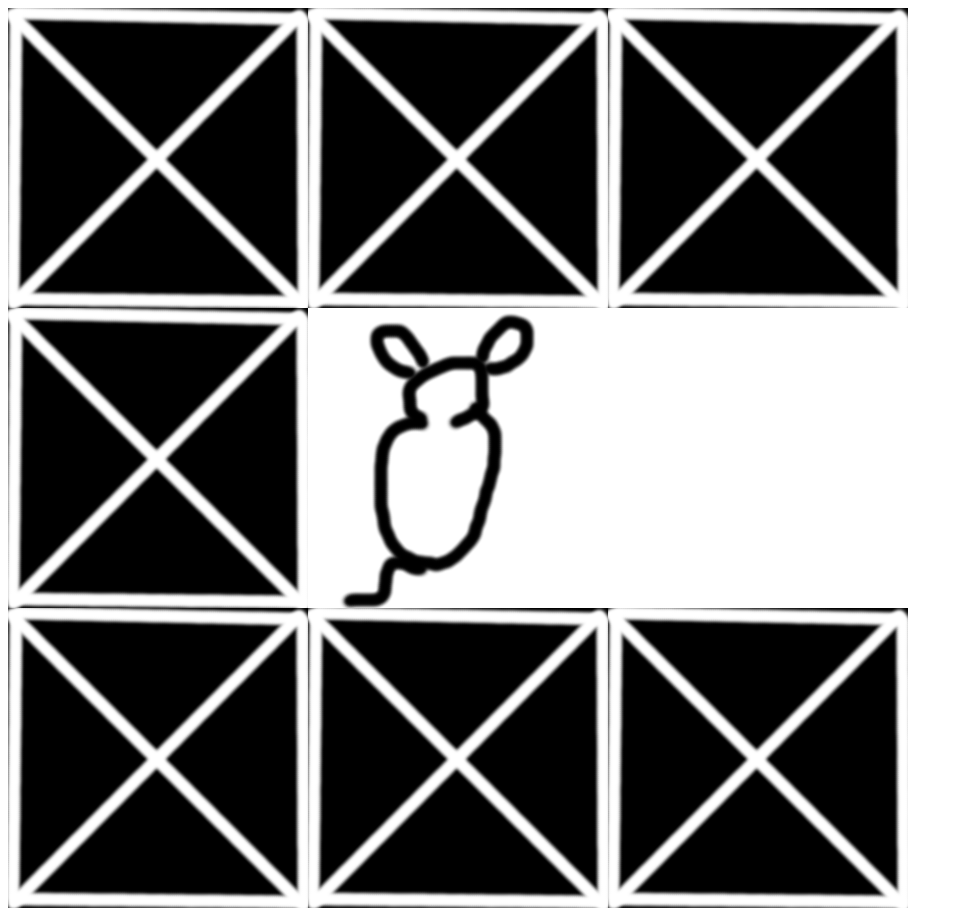
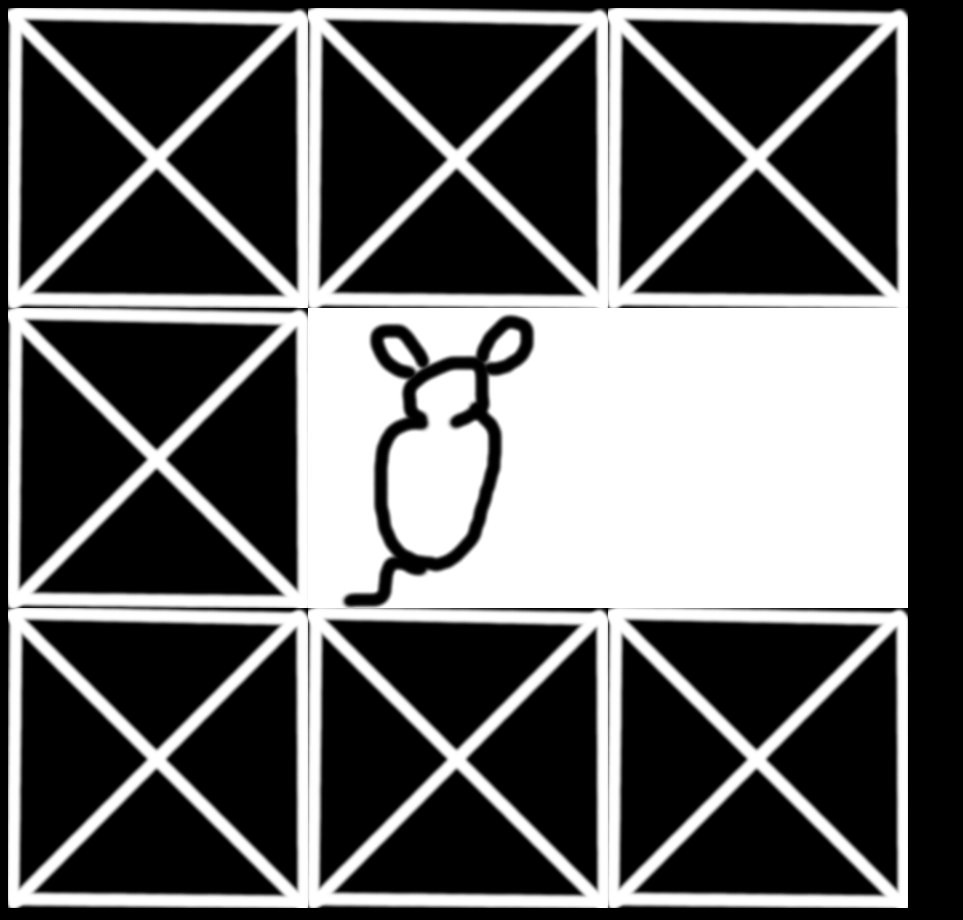
Before and after one commit to sgadrat/smellworld, a plain HTML site: page index.html in a window 1280 px wide. Shown: the whole page, without its empty margins (0-963 px from the left). Drawn offline with Linux system fonts and the light colour scheme; animation ran at ten frames a second.

Commit message:
background + tileSize var

```diff
--- a/index.html
+++ b/index.html
@@ -7,6 +7,6 @@
   <script src="js/pixi.min.js"></script>
   <script src="js/SmellWorld.js"></script>
   <script src="js/input.js"></script>
-<body onload="SmellWorld.init();">
+<body onload="SmellWorld.init();" style="background-color: black;">
 </body>
 </html>
--- a/js/SmellWorld.js
+++ b/js/SmellWorld.js
@@ -1,6 +1,7 @@
 
 var viewPortWidth = 900 ;
 var viewPortHeight = 900 ;
+var tileSize = 300;
 
 var MAZE_FLOOR = 0;
 var MAZE_WALL = 1;
@@ -15,18 +16,21 @@ var SmellWorld = {
 			cheese: null,
 			mouse: null,
 			tiles: [
-				[null, null, null, null, null, null],
-				[null, null, null, null, null, null],
-				[null, null, null, null, null, null],
-				[null, null, null, null, null, null],
-				[null, null, null, null, null, null],
-				[null, null, null, null, null, null],
+				[null,null,null,null,null,null,null,null,null],
+				[null,null,null,null,null,null,null,null,null],
+				[null,null,null,null,null,null,null,null,null],
+				[null,null,null,null,null,null,null,null,null],
+				[null,null,null,null,null,null,null,null,null],
+				[null,null,null,null,null,null,null,null,null],
+				[null,null,null,null,null,null,null,null,null],
+				[null,null,null,null,null,null,null,null,null],
+				[null,null,null,null,null,null,null,null,null]
 			]
 		},
 	},
 	gameState: {
-		mousePosition: {x: 1, y: 4},
-		cheesePosition: {x: 1, y: 1},
+		mousePosition: {x: 1, y: 1},
+		cheesePosition: {x: 6, y: 6},
 
 		// Maze reporesentation
 		//  maze[y][x] contains the tile at (x, y) position
@@ -34,13 +38,24 @@ var SmellWorld = {
 		//  1: blocked
 		//  2: mouse start position
 		//  3: cheese position
+		// maze: [
+		// 	[MAZE_WALL  , MAZE_WALL  , MAZE_WALL  , MAZE_WALL  , MAZE_WALL  , MAZE_WALL  ],
+		// 	[MAZE_WALL  , MAZE_CHEESE, MAZE_FLOOR , MAZE_FLOOR , MAZE_FLOOR , MAZE_WALL  ],
+		// 	[MAZE_WALL  , MAZE_WALL  , MAZE_WALL  , MAZE_WALL  , MAZE_FLOOR , MAZE_WALL  ],
+		// 	[MAZE_WALL  , MAZE_WALL  , MAZE_WALL  , MAZE_WALL  , MAZE_FLOOR , MAZE_WALL  ],
+		// 	[MAZE_WALL  , MAZE_MOUSE , MAZE_FLOOR , MAZE_FLOOR , MAZE_FLOOR , MAZE_WALL  ],
+		// 	[MAZE_WALL  , MAZE_WALL  , MAZE_WALL  , MAZE_WALL  , MAZE_WALL  , MAZE_WALL  ],
+		// ]
 		maze: [
-			[MAZE_WALL  , MAZE_WALL  , MAZE_WALL  , MAZE_WALL  , MAZE_WALL  , MAZE_WALL  ],
-			[MAZE_WALL  , MAZE_CHEESE, MAZE_FLOOR , MAZE_FLOOR , MAZE_FLOOR , MAZE_WALL  ],
-			[MAZE_WALL  , MAZE_WALL  , MAZE_WALL  , MAZE_WALL  , MAZE_FLOOR , MAZE_WALL  ],
-			[MAZE_WALL  , MAZE_WALL  , MAZE_WALL  , MAZE_WALL  , MAZE_FLOOR , MAZE_WALL  ],
-			[MAZE_WALL  , MAZE_MOUSE , MAZE_FLOOR , MAZE_FLOOR , MAZE_FLOOR , MAZE_WALL  ],
-			[MAZE_WALL  , MAZE_WALL  , MAZE_WALL  , MAZE_WALL  , MAZE_WALL  , MAZE_WALL  ],
+			[MAZE_WALL,MAZE_WALL,MAZE_WALL,MAZE_WALL,MAZE_WALL,MAZE_WALL,MAZE_WALL,MAZE_WALL,MAZE_WALL],
+			[MAZE_WALL,MAZE_FLOOR,MAZE_FLOOR,MAZE_FLOOR,MAZE_FLOOR,MAZE_FLOOR,MAZE_FLOOR,MAZE_FLOOR,MAZE_WALL],
+			[MAZE_WALL,MAZE_WALL,MAZE_WALL,MAZE_FLOOR,MAZE_WALL,MAZE_WALL,MAZE_FLOOR,MAZE_WALL,MAZE_WALL],
+			[MAZE_WALL,MAZE_FLOOR,MAZE_FLOOR,MAZE_FLOOR,MAZE_FLOOR,MAZE_WALL,MAZE_FLOOR,MAZE_WALL,MAZE_WALL],
+			[MAZE_WALL,MAZE_FLOOR,MAZE_FLOOR,MAZE_WALL,MAZE_FLOOR,MAZE_WALL,MAZE_FLOOR,MAZE_WALL,MAZE_WALL],
+			[MAZE_WALL,MAZE_FLOOR,MAZE_WALL,MAZE_WALL,MAZE_FLOOR,MAZE_WALL,MAZE_WALL,MAZE_FLOOR,MAZE_WALL],
+			[MAZE_WALL,MAZE_FLOOR,MAZE_FLOOR,MAZE_WALL,MAZE_WALL,MAZE_WALL,MAZE_FLOOR,MAZE_FLOOR,MAZE_WALL],
+			[MAZE_WALL,MAZE_WALL,MAZE_FLOOR,MAZE_FLOOR,MAZE_FLOOR,MAZE_FLOOR,MAZE_FLOOR,MAZE_FLOOR,MAZE_WALL],
+			[MAZE_WALL,MAZE_WALL,MAZE_WALL,MAZE_WALL,MAZE_WALL,MAZE_WALL,MAZE_WALL,MAZE_WALL,MAZE_WALL]
 		]
 	},
 
@@ -93,20 +108,20 @@ var SmellWorld = {
 	repositionMaze: function(){
 		for(var y = 0; y < SmellWorld.pixi.sprites.tiles.length; y++){
 			for(var x = 0; x < SmellWorld.pixi.sprites.tiles[y].length; x++){
-				SmellWorld.pixi.sprites.tiles[y][x].y = (y * 300) - ((SmellWorld.gameState.mousePosition.y * 300)) + 300;
-				SmellWorld.pixi.sprites.tiles[y][x].x = (x * 300) - ((SmellWorld.gameState.mousePosition.x * 300)) + 300;
+				SmellWorld.pixi.sprites.tiles[y][x].y = (y * tileSize) - ((SmellWorld.gameState.mousePosition.y * tileSize)) + tileSize;
+				SmellWorld.pixi.sprites.tiles[y][x].x = (x * tileSize) - ((SmellWorld.gameState.mousePosition.x * tileSize)) + tileSize;
 			}
 		}
-		SmellWorld.pixi.sprites.cheese.x = (SmellWorld.gameState.cheesePosition.x * 300) - ((SmellWorld.gameState.mousePosition.x * 300)) + 300;
-		SmellWorld.pixi.sprites.cheese.y = (SmellWorld.gameState.cheesePosition.y * 300) - ((SmellWorld.gameState.mousePosition.y * 300)) + 300;
+		SmellWorld.pixi.sprites.cheese.x = (SmellWorld.gameState.cheesePosition.x * tileSize) - ((SmellWorld.gameState.mousePosition.x * tileSize)) + tileSize;
+		SmellWorld.pixi.sprites.cheese.y = (SmellWorld.gameState.cheesePosition.y * tileSize) - ((SmellWorld.gameState.mousePosition.y * tileSize)) + tileSize;
 	},
 
 	setup: function() {
 		SmellWorld.pixi.sprites.mouse = new PIXI.Sprite(PIXI.loader.resources["imgs/mouse.png"].texture);
 		SmellWorld.generateMazeSprite();
 		SmellWorld.pixi.stage.addChild(SmellWorld.pixi.sprites.mouse);
-		SmellWorld.pixi.sprites.mouse.x = viewPortWidth / 2 - 300 / 2;
-		SmellWorld.pixi.sprites.mouse.y = viewPortHeight / 2 - 300 / 2;
+		SmellWorld.pixi.sprites.mouse.x = viewPortWidth / 2 - tileSize / 2;
+		SmellWorld.pixi.sprites.mouse.y = viewPortHeight / 2 - tileSize / 2;
 		SmellWorld.pixi.sprites.cheese = new PIXI.Sprite(PIXI.loader.resources["imgs/cheese.png"].texture);
 		SmellWorld.pixi.stage.addChild(SmellWorld.pixi.sprites.cheese);
 		Input.init({
```
